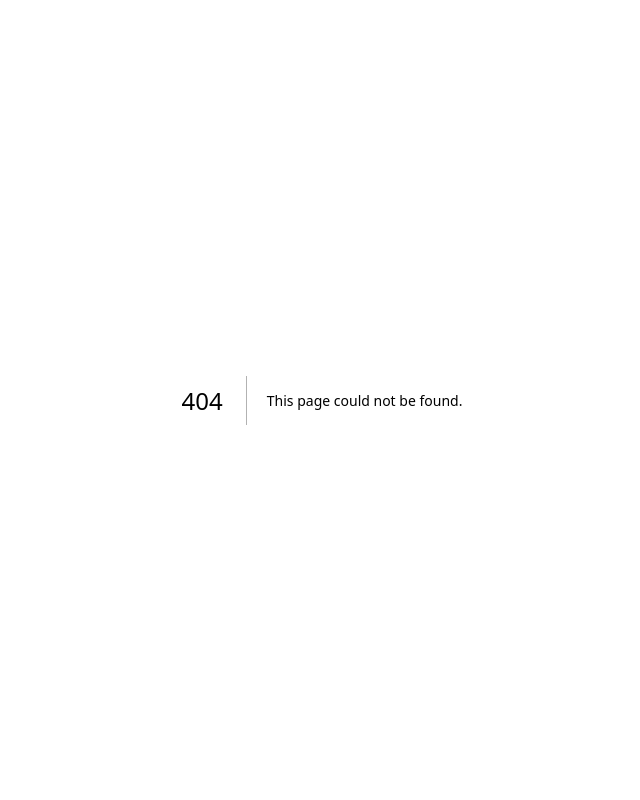
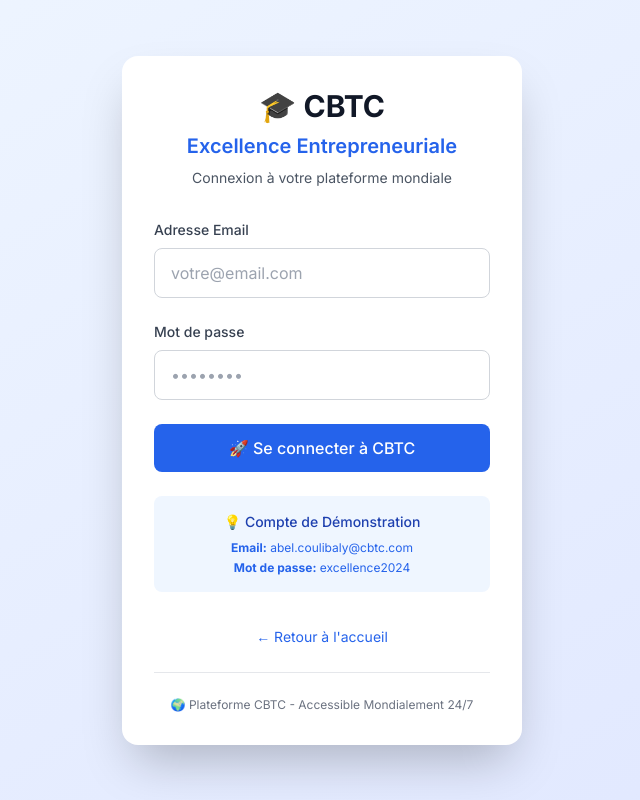
Before and after one commit to Cobel1968/cbtc-platform, a Next.js app in the folder frontend/: page /login in a window 1280 px wide. Before the commit this address had no page. Shown: the whole page, without its empty margins (318-958 px from the left). Built offline with nearby package versions, Linux system fonts and the light colour scheme.

Commit message:
✨ CBTC Login Page - Architecture complète avec performances optimales (87.2kB)

```diff
--- /dev/null
+++ b/frontend/app/login/page.tsx
@@ -0,0 +1,83 @@
+export default function LoginPage() {
+  return (
+    <main className="min-h-screen bg-gradient-to-br from-blue-50 to-indigo-100 flex items-center justify-center">
+      <div className="max-w-md w-full mx-auto px-6">
+        <div className="bg-white rounded-2xl shadow-2xl p-8">
+          <div className="text-center mb-8">
+            <h1 className="text-3xl font-bold text-gray-900 mb-2">
+              🎓 CBTC
+            </h1>
+            <h2 className="text-xl font-semibold text-blue-600 mb-2">
+              Excellence Entrepreneuriale
+            </h2>
+            <p className="text-gray-600 text-sm">
+              Connexion à votre plateforme mondiale
+            </p>
+          </div>
+
+          <form className="space-y-6">
+            <div>
+              <label htmlFor="email" className="block text-sm font-medium text-gray-700 mb-2">
+                Adresse Email
+              </label>
+              <input
+                type="email"
+                id="email"
+                name="email"
+                className="w-full px-4 py-3 border border-gray-300 rounded-lg focus:outline-none focus:ring-2 focus:ring-blue-500 focus:border-transparent transition-all"
+                placeholder="votre@email.com"
+                required
+              />
+            </div>
+
+            <div>
+              <label htmlFor="password" className="block text-sm font-medium text-gray-700 mb-2">
+                Mot de passe
+              </label>
+              <input
+                type="password"
+                id="password"
+                name="password"
+                className="w-full px-4 py-3 border border-gray-300 rounded-lg focus:outline-none focus:ring-2 focus:ring-blue-500 focus:border-transparent transition-all"
+                placeholder="••••••••"
+                required
+              />
+            </div>
+
+            <button
+              type="submit"
+              className="w-full bg-blue-600 text-white py-3 px-6 rounded-lg hover:bg-blue-700 focus:outline-none focus:ring-2 focus:ring-blue-500 focus:ring-offset-2 transition-all font-medium"
+            >
+              🚀 Se connecter à CBTC
+            </button>
+          </form>
+
+          <div className="mt-6 p-4 bg-blue-50 rounded-lg">
+            <p className="text-sm text-blue-800 font-medium text-center mb-2">
+              💡 Compte de Démonstration
+            </p>
+            <div className="text-xs text-blue-600 text-center space-y-1">
+              <p><strong>Email:</strong> abel.coulibaly@cbtc.com</p>
+              <p><strong>Mot de passe:</strong> excellence2024</p>
+            </div>
+          </div>
+
+          <div className="mt-8 text-center">
+            <a
+              href="/"
+              className="text-blue-600 hover:text-blue-800 text-sm transition-colors"
+            >
+              ← Retour à l'accueil
+            </a>
+          </div>
+
+          <div className="mt-6 pt-6 border-t border-gray-200 text-center">
+            <p className="text-xs text-gray-500">
+              🌍 Plateforme CBTC - Accessible Mondialement 24/7
+            </p>
+          </div>
+        </div>
+      </div>
+    </main>
+  )
+}
```
